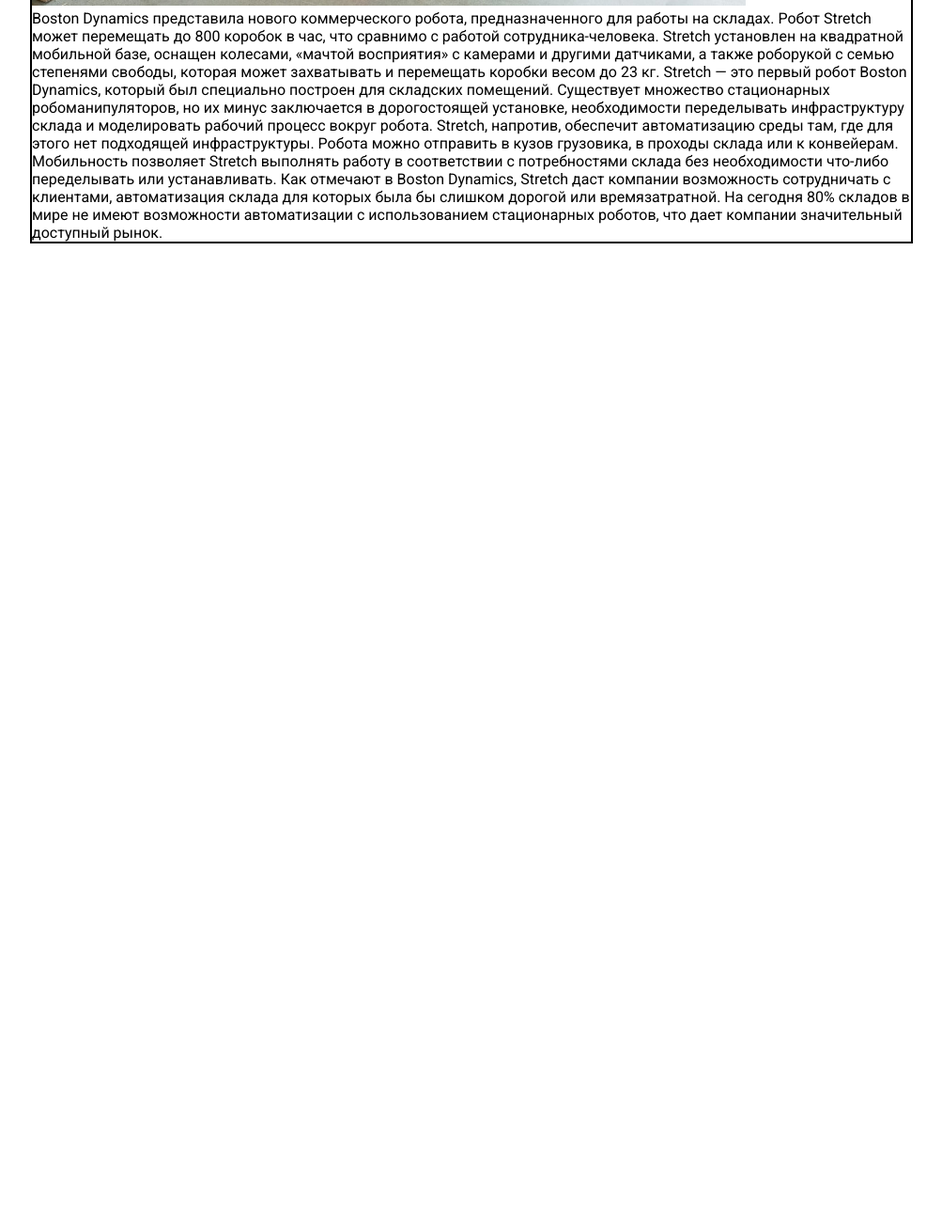
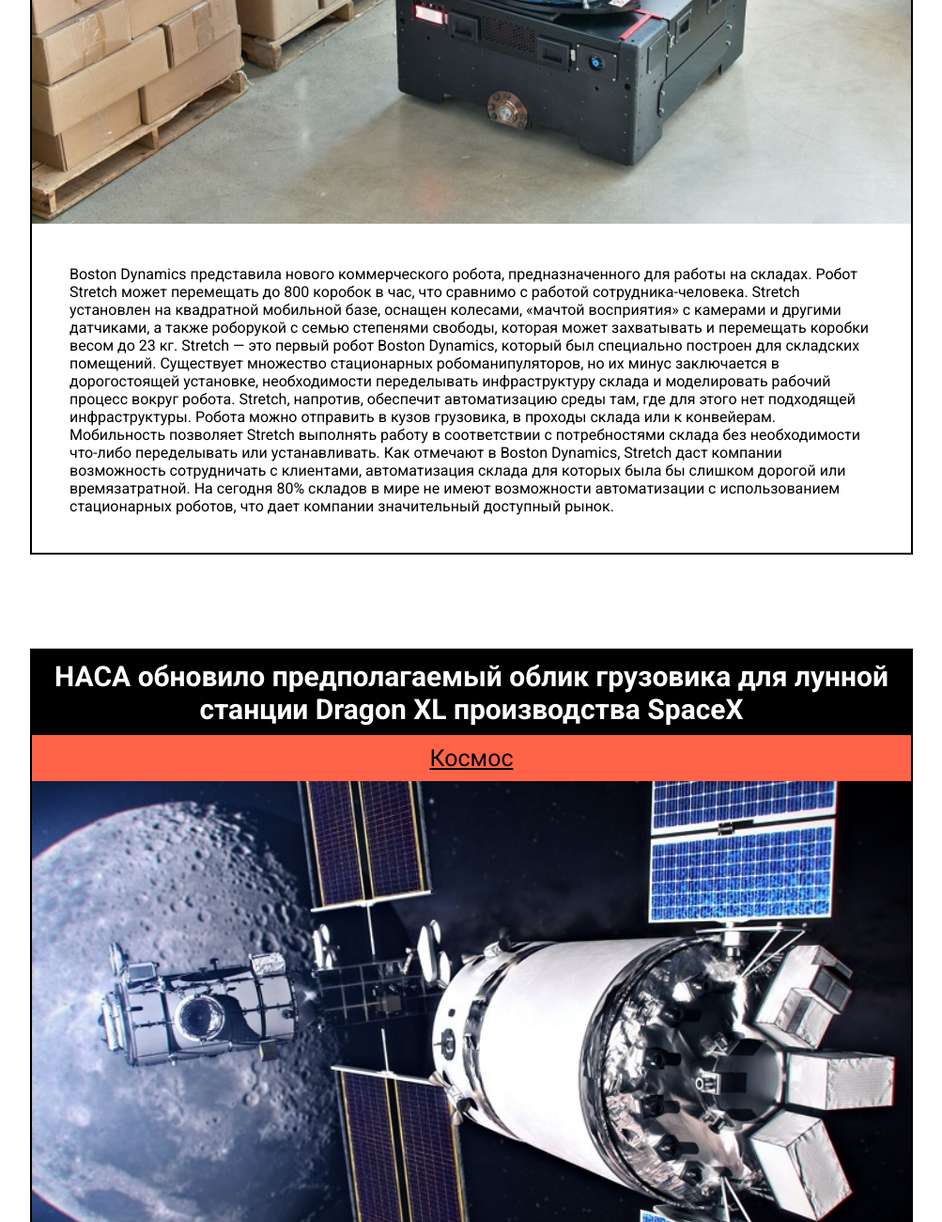
Before and after one commit to creeper1243-code/ITNews, a plain HTML site: page index.html in a window 1280 px wide. Shown: the part 1500-2800 px from the top of the page at 94% size, without its empty margins (138-1141 px from the left). Before the commit the page ends 1789 px from the top, so only its background shows below. Drawn offline with Linux system fonts and the light colour scheme.

Commit message:
finished website

```diff
--- a/index.html
+++ b/index.html
@@ -28,6 +28,13 @@
             Как отмечают в Boston Dynamics, Stretch даст компании возможность сотрудничать с клиентами, автоматизация склада для которых была бы слишком дорогой или времязатратной. На сегодня 80% складов в мире не имеют возможности автоматизации с использованием стационарных роботов, что дает компании значительный доступный рынок.
         </p>
     </div>
+    <div class="article">
+        <h2 class="article-title">НАСА обновило предполагаемый облик грузовика для лунной станции Dragon XL производства SpaceX</h2>
+        <p class="article-category">Космос</p>
+        <img src="img/article2_pic.jpg" class="article-img" alt="satellite">
+        <p class="article-text">Национальное управление США по воздухоплаванию и исследованию космического пространства выпустило новый концепт-арт грузового корабля SpaceX Dragon XL, который предназначен для доставки грузов на окололунную орбитальную станцию Gateway. НАСА объявило о заключении контракта с компанией SpaceX в пятницу.
+            В рамках контракта SpaceX компания должна отправить как минимум два космических корабля Dragon XL с грузом. Грузовик будет запущен на ракете Falcon Heavy и будет находиться у станции от шести месяцев до года. SpaceX стала первым коммерческим партнером по доставке грузов на станцию, строительство которой начнется в 2022 году.</p>
+    </div>
 </section>
 </body>
 </html>
--- a/style.css
+++ b/style.css
@@ -115,7 +115,7 @@
 
     font-family: 'Roboto', sans-serif;
     border: 2px solid black;
-
+    margin-top: 100px;
 }
 
 .article-title {
@@ -124,6 +124,9 @@
     text-align: center;
     padding: 10px;
     font-size: 30px;
+    position: sticky;
+    top: 0;
+    z-index: 10;
 }
 
 .article-category {
@@ -135,8 +138,17 @@
     font-size: 25px;
 }
 
-.article-image {
+.article-img {
     width: 100%;
+    position: sticky;
+    top: 0;
+}
+
+.article-text {
+    padding: 40px;
+    position: relative;
+    z-index: 9;
+    background-color: white;
 }
 
 @keyframes jump {
```
